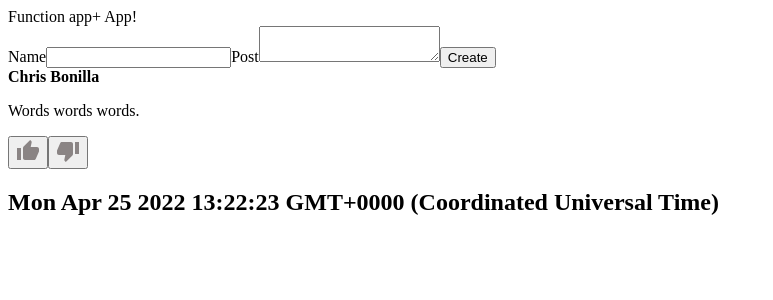
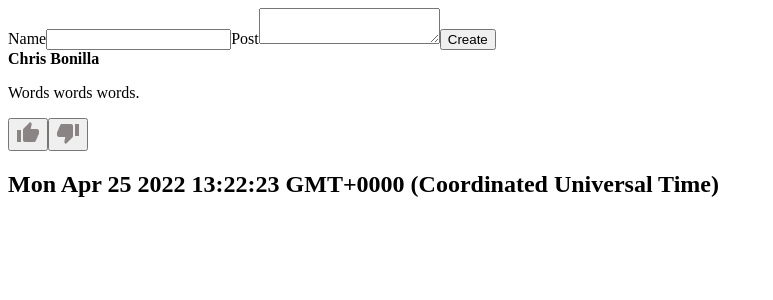
Before and after one commit to Bullquenepas/Social-Feed-React, a React (Create React App) app: page / in a window 1280 px wide. Shown: the top 300 px of the page, without its empty margins (0-773 px from the left). Built offline with nearby package versions, Linux system fonts and the light colour scheme.

Commit message:
Updated package installations.

```diff
--- a/package.json
+++ b/package.json
@@ -3,12 +3,16 @@
   "version": "0.1.0",
   "private": true,
   "dependencies": {
+    "@emotion/react": "^11.9.0",
+    "@emotion/styled": "^11.8.1",
     "@mui/icons-material": "^5.6.2",
+    "@mui/material": "^5.6.3",
     "@testing-library/jest-dom": "^5.16.4",
     "@testing-library/react": "^13.1.1",
     "@testing-library/user-event": "^13.5.0",
     "react": "^18.0.0",
     "react-dom": "^18.0.0",
+    "react-google-charts": "^4.0.0",
     "react-scripts": "5.0.1",
     "web-vitals": "^2.1.4"
   },
--- a/src/App.js
+++ b/src/App.js
@@ -16,7 +16,6 @@ function App() {
 
   return (
     <div className="App">
-      Function app+ App!
       <CreatePost addNewPost={addNewPost}/>
       <DisplayPosts pagePosts={posts}/>
     </div>
```
Also changed, not shown: 1 other file (tests, documents, lock files or other folders).
